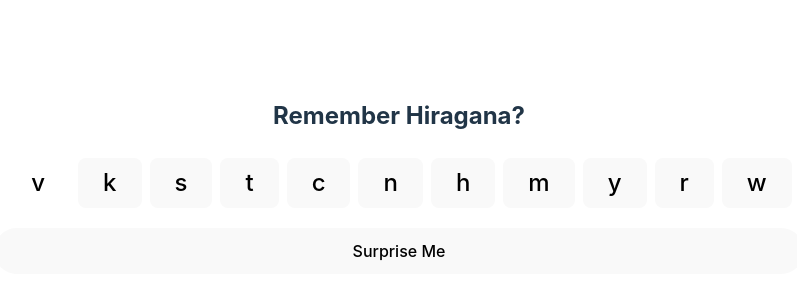
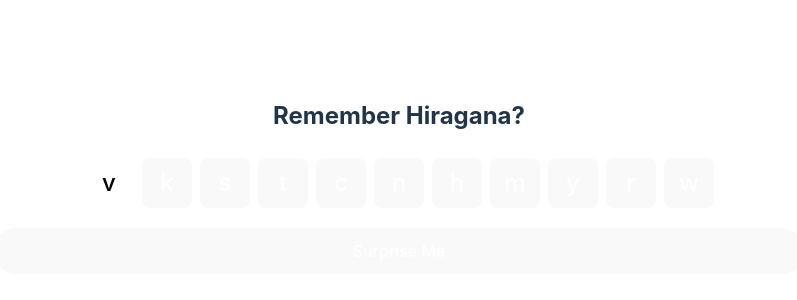
Before and after one commit to wrick17/japanese-practice, a React (Vite) app: page / in a window 1280 px wide. Shown: the part 216-516 px from the top of the page, without its empty margins (241-1038 px from the left). Built offline with nearby package versions, Linux system fonts and the light colour scheme.

Commit message:
smaller fixes

```diff
--- a/index.html
+++ b/index.html
@@ -4,7 +4,7 @@
     <meta charset="UTF-8" />
     <link rel="icon" type="image/svg+xml" href="/vite.svg" />
     <meta name="viewport" content="width=device-width, initial-scale=1.0" />
-    <title>Vite + React</title>
+    <title>Japanese Practice</title>
   </head>
   <body>
     <div id="root"></div>
--- a/src/App.css
+++ b/src/App.css
@@ -21,6 +21,16 @@ li {
   display: flex;
   align-items: center;
   margin: 4px;
+  aspect-ratio: 1;
+  height: 50px;
+  width: 50px;
+}
+
+li button {
+  width: 100%;
+  display: flex;
+  align-items: center;
+  justify-content: center;
 }
 
 input[type="checkbox"] {
--- a/src/index.css
+++ b/src/index.css
@@ -51,6 +51,7 @@ button {
   background-color: #1a1a1a;
   cursor: pointer;
   transition: border-color 0.25s;
+  color: white;
 }
 button:hover {
   border-color: #646cff;
```
